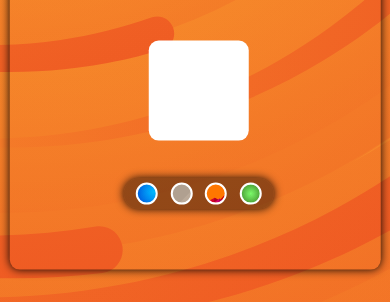
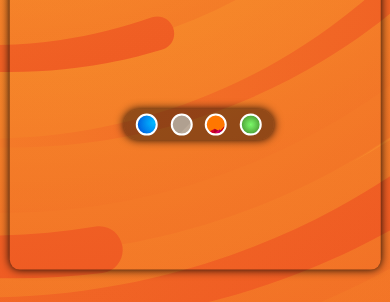
Before and after one commit to Nilesh-Saini-09/OLL-Trainer-V2, a plain HTML site: page index.html in a window 390 px wide. Shown: the part 448-750 px from the top of the page. Drawn offline with Linux system fonts and the light colour scheme.

Commit message:
Final version

```diff
--- a/index.html
+++ b/index.html
@@ -76,7 +76,7 @@
                     <button class="bg3 bg-btn" onclick="toggleBg('bg3')"></button>
                     <button class="bg4 bg-btn" onclick="toggleBg('bg4')"></button>
                 </div>
-                <div class="image-container"></div>
+                <!-- <div class="image-container"></div> -->
             </div>
 
           </div>
--- a/mainStyle.css
+++ b/mainStyle.css
@@ -235,7 +235,7 @@ body {
   .image-container {
     width: 140px;
     height: 140px;
-    display: flex;
+    display: none;
     justify-content: center;
     align-items: center;
     background-color: white;
--- a/oll.js
+++ b/oll.js
@@ -340,8 +340,12 @@ function generateOll() {
     //console.log(`${dig}EdgeOriented`, len);
 
 
+
+
      orientation = `${dig}EdgeOriented`;
      var final = orientations[orientation][alg];
+
+
 
     // //console.log(orientation, final);
      scramDisplay.innerHTML = final;
```
